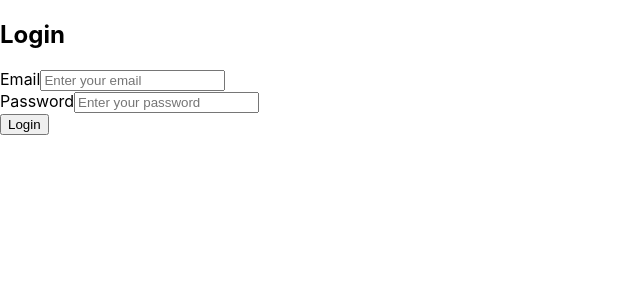
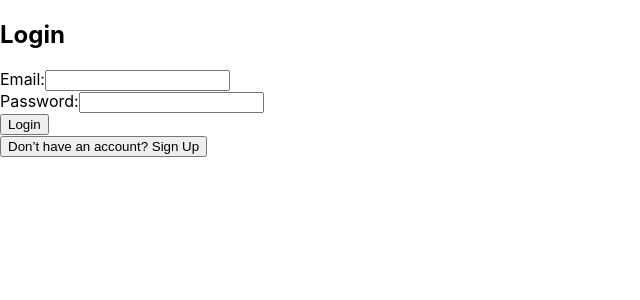
Before and after one commit to Crabis/HackoMania2025, a React (Create React App) app in the folder frontend/: page /login in a window 1280 px wide. Shown: the top 300 px of the page, without its empty margins (0-640 px from the left). Built offline with nearby package versions, Linux system fonts and the light colour scheme.

Commit message:
linked login register with supabase

```diff
--- a/frontend/package.json
+++ b/frontend/package.json
@@ -7,6 +7,7 @@
     "@emotion/styled": "^11.14.0",
     "@mui/icons-material": "^6.4.4",
     "@mui/material": "^6.4.4",
+    "@supabase/supabase-js": "^2.48.1",
     "@testing-library/dom": "^10.4.0",
     "@testing-library/jest-dom": "^6.6.3",
     "@testing-library/react": "^16.2.0",
--- a/frontend/src/pages/login.tsx
+++ b/frontend/src/pages/login.tsx
@@ -1,40 +1,77 @@
-"use client"
+import React, { useState } from 'react';
+import { createClient } from '@supabase/supabase-js';
 
-import React from 'react';
+// Initialize Supabase client
+const supabase = createClient('https://qagsbbilljqjmauhylgo.supabase.co', 'eyJhbGciOiJIUzI1NiIsInR5cCI6IkpXVCJ9.eyJpc3MiOiJzdXBhYmFzZSIsInJlZiI6InFhZ3NiYmlsbGpxam1hdWh5bGdvIiwicm9sZSI6ImFub24iLCJpYXQiOjE3Mzk1OTczNzAsImV4cCI6MjA1NTE3MzM3MH0.5R8oQ9Zh_w6R7cDDhAU9xKZlMOk2jU3cCgO72uu91qU');
 
-const LoginPage: React.FC = () => {
+const LoginPage = () => {
+  const [email, setEmail] = useState('');
+  const [password, setPassword] = useState('');
+  const [error, setError] = useState<string | null>(null);
+  const [isSigningUp, setIsSigningUp] = useState<boolean>(false);
+
+  const handleSubmit = async (event: React.FormEvent) => {
+    event.preventDefault();
+
+    setError(null); // Clear any previous errors
+
+    if (isSigningUp) {
+      // Handle sign-up
+      const { data, error } = await supabase.auth.signUp({
+        email,
+        password,
+      });
+
+      if (error) {
+        setError(error.message);
+      } else {
+        alert('Check your email for the confirmation link!');
+      }
+    } else {
+      // Handle sign-in
+      const { data, error } = await supabase.auth.signInWithPassword({
+        email,
+        password,
+      });
+
+      if (error) {
+        setError(error.message);
+      } else {
+        alert('Successfully logged in!');
+      }
+    }
+  };
+
   return (
-    <div className="flex items-center justify-center min-h-screen bg-gray-200">
-      <div className="w-full max-w-sm bg-white p-8 rounded-lg shadow-lg">
-        <h2 className="text-2xl font-semibold text-center mb-4">Login</h2>
-        <form>
-          <div className="mb-4">
-            <label htmlFor="email" className="block text-sm font-medium text-gray-700">Email</label>
+    <div className="login-page">
+      <h2>{isSigningUp ? 'Sign Up' : 'Login'}</h2>
+      <form onSubmit={handleSubmit}>
+        <div>
+          <label>Email:</label>
           <input
             type="email"
-              id="email"
-              name="email"
-              placeholder="Enter your email"
-              className="w-full p-2 mt-2 border border-gray-300 rounded-md"
+            value={email}
+            onChange={(e) => setEmail(e.target.value)}
+            required
           />
         </div>
-          <div className="mb-4">
-            <label htmlFor="password" className="block text-sm font-medium text-gray-700">Password</label>
+        <div>
+          <label>Password:</label>
           <input
             type="password"
-              id="password"
-              name="password"
-              placeholder="Enter your password"
-              className="w-full p-2 mt-2 border border-gray-300 rounded-md"
+            value={password}
+            onChange={(e) => setPassword(e.target.value)}
+            required
           />
         </div>
-          <button
-            type="submit"
-            className="w-full bg-blue-500 text-white p-2 rounded-md mt-4 hover:bg-blue-600"
-          >
-            Login
+        {error && <p style={{ color: 'red' }}>{error}</p>}
+        <button type="submit">{isSigningUp ? 'Sign Up' : 'Login'}</button>
+      </form>
+
+      <div>
+        <button onClick={() => setIsSigningUp(!isSigningUp)}>
+          {isSigningUp ? 'Already have an account? Login' : 'Don’t have an account? Sign Up'}
         </button>
-        </form>
       </div>
     </div>
   );
--- a/frontend/src/pages/register.tsx
+++ b/frontend/src/pages/register.tsx
@@ -1,41 +1,65 @@
-import React from 'react';
+import React, { useState } from 'react';
+import { createClient } from '@supabase/supabase-js';
 
-const LoginPage: React.FC = () => {
+// Initialize Supabase client
+const supabase = createClient('https://qagsbbilljqjmauhylgo.supabase.co', 'eyJhbGciOiJIUzI1NiIsInR5cCI6IkpXVCJ9.eyJpc3MiOiJzdXBhYmFzZSIsInJlZiI6InFhZ3NiYmlsbGpxam1hdWh5bGdvIiwicm9sZSI6ImFub24iLCJpYXQiOjE3Mzk1OTczNzAsImV4cCI6MjA1NTE3MzM3MH0.5R8oQ9Zh_w6R7cDDhAU9xKZlMOk2jU3cCgO72uu91qU');
+
+const RegisterPage = () => {
+  const [email, setEmail] = useState('');
+  const [password, setPassword] = useState('');
+  const [error, setError] = useState<string | null>(null);
+  const [isLoading, setIsLoading] = useState<boolean>(false);
+
+  const handleRegister = async (event: React.FormEvent) => {
+    event.preventDefault();
+
+    setError(null); // Clear any previous errors
+    setIsLoading(true); // Start loading spinner
+
+    // Sign up the user
+    const { data, error } = await supabase.auth.signUp({
+      email,
+      password,
+    });
+
+    setIsLoading(false); // End loading spinner
+
+    if (error) {
+      setError(error.message); // Display error message
+    } else {
+      alert('Check your email for the confirmation link!');
+    }
+  };
+
   return (
-    <div className="flex items-center justify-center min-h-screen bg-gray-200">
-      <div className="w-full max-w-sm bg-white p-8 rounded-lg shadow-lg">
-        <h2 className="text-2xl font-semibold text-center mb-4">Login</h2>
-        <form>
-          <div className="mb-4">
-            <label htmlFor="email" className="block text-sm font-medium text-gray-700">Email</label>
+    <div className="register-page">
+      <h2>Register</h2>
+      <form onSubmit={handleRegister}>
+        <div>
+          <label>Email:</label>
           <input
             type="email"
-              id="email"
-              name="email"
-              placeholder="Enter your email"
-              className="w-full p-2 mt-2 border border-gray-300 rounded-md"
+            value={email}
+            onChange={(e) => setEmail(e.target.value)}
+            required
           />
         </div>
-          <div className="mb-4">
-            <label htmlFor="password" className="block text-sm font-medium text-gray-700">Password</label>
+        <div>
+          <label>Password:</label>
           <input
             type="password"
-              id="password"
-              name="password"
-              placeholder="Enter your password"
-              className="w-full p-2 mt-2 border border-gray-300 rounded-md"
+            value={password}
+            onChange={(e) => setPassword(e.target.value)}
+            required
           />
         </div>
-          <button
-            type="submit"
-            className="w-full bg-blue-500 text-white p-2 rounded-md mt-4 hover:bg-blue-600"
-          >
-            Login
+        {error && <p style={{ color: 'red' }}>{error}</p>}
+        <button type="submit" disabled={isLoading}>
+          {isLoading ? 'Registering...' : 'Register'}
         </button>
       </form>
-      </div>
     </div>
   );
 };
 
-export default LoginPage;
+export default RegisterPage;
```
Also changed, not shown: 1 other file (tests, documents, lock files or other folders). Lines whose indentation alone changed are shown as unchanged.
